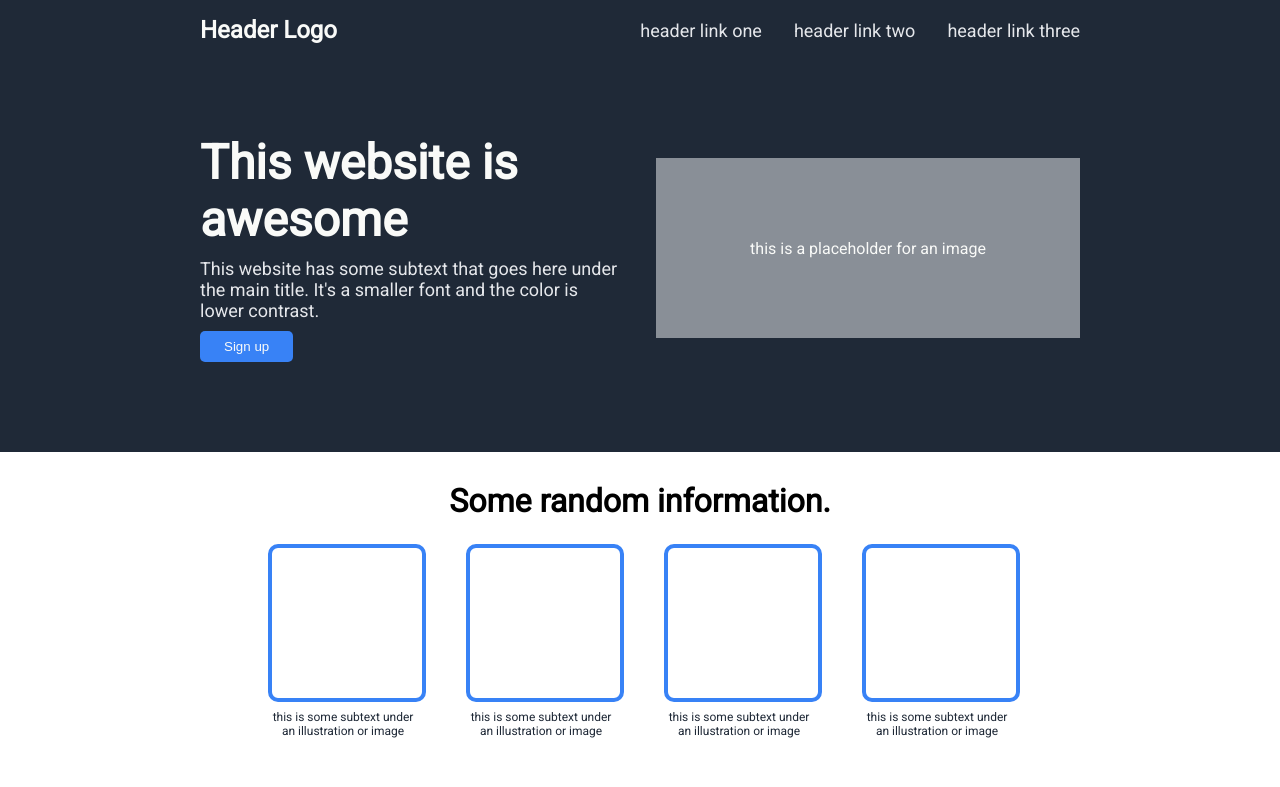
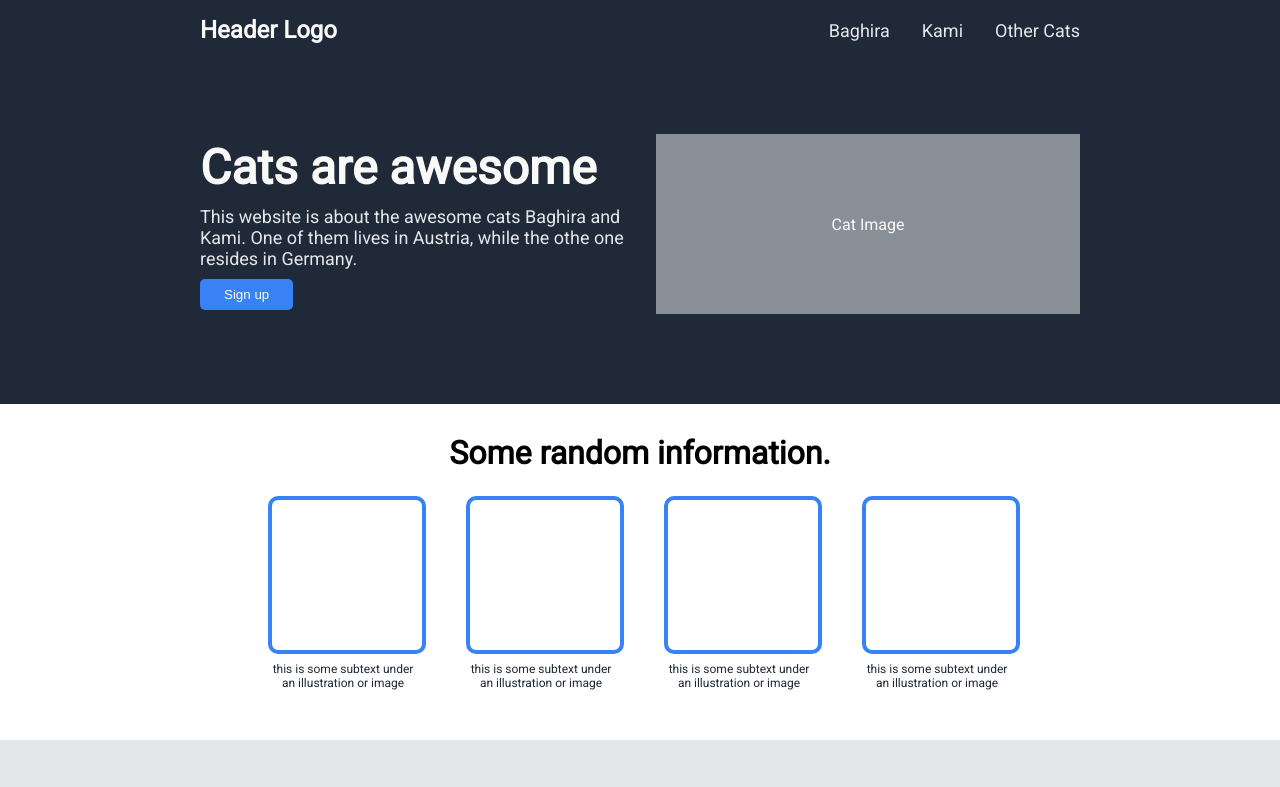
Before and after one commit to Veluchs/landing-page, a plain HTML site: page index.html in a window 1280 px wide. Shown: the top 787 px of the page. Drawn offline with Linux system fonts and the light colour scheme.

Commit message:
add content

```diff
--- a/index.html
+++ b/index.html
@@ -13,23 +13,22 @@
             <div class="logo">Header Logo</div>
             <div class="links-right">
                 <ul>
-                    <li><a href="#">header link one</a></li>
-                    <li><a href="#">header link two</a></li>
-                    <li><a href="#">header link three</a></li>
+                    <li><a href="#">Baghira</a></li>
+                    <li><a href="#">Kami</a></li>
+                    <li><a href="#">Other Cats</a></li>
                 </ul>
             </div>
         </div>
         <div class="description">
             <div class="text">
-                <h2>This website is awesome</h2>
+                <h2>Cats are awesome</h2>
                 <p>
-                    This website has some subtext that
-                    goes here under the main title. It's a
-                    smaller font and the color is lower contrast.
+                    This website is about the awesome cats Baghira and Kami.
+                    One of them lives in Austria, while the othe one resides in Germany.
                 </p>
                 <button class="signup-button">Sign up</button>
             </div>
-            <div class="img-placeholder">this is a placeholder for an image</div>
+            <div class="img-placeholder">Cat Image</div>
         </div>
     </div>
 
```
Also changed, not shown: 1 other file.
